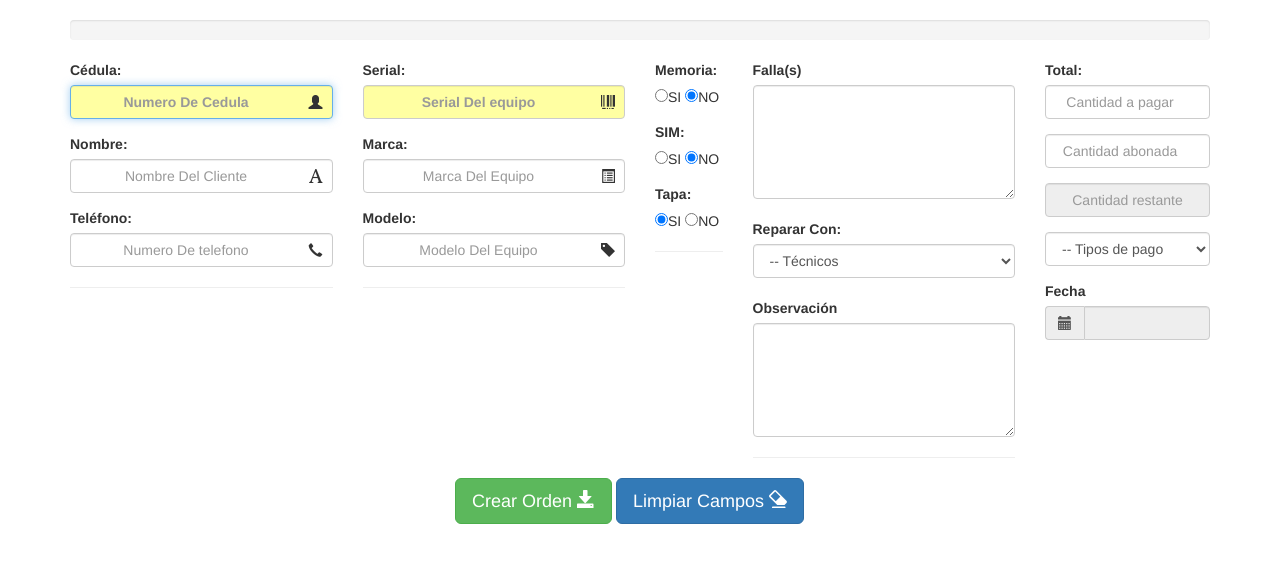
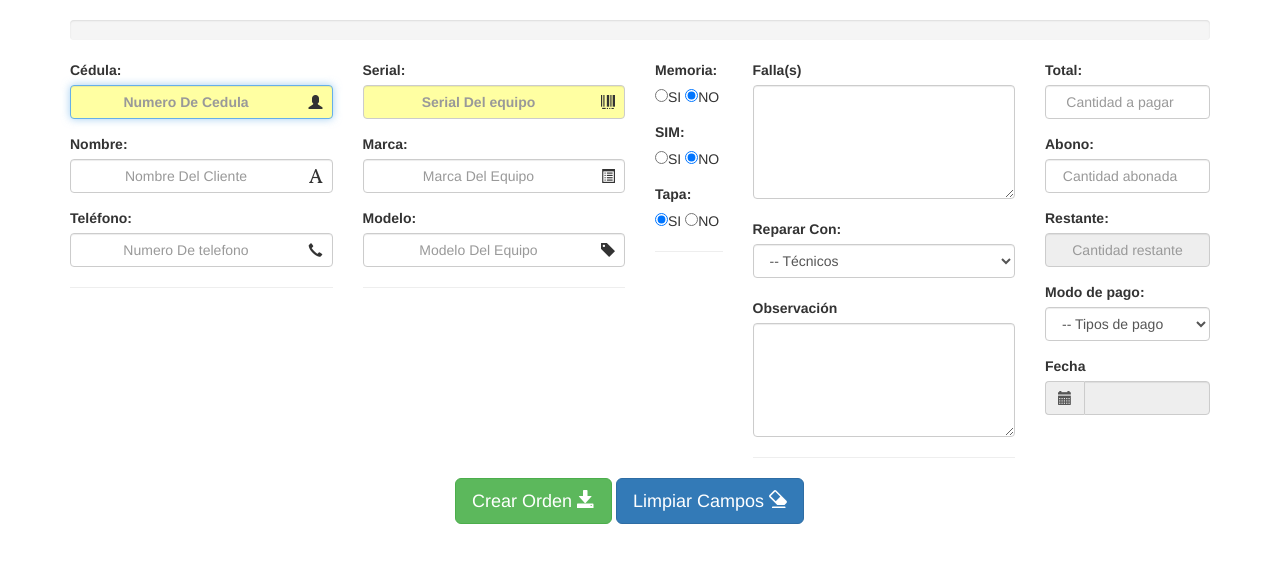
Before and after one commit to cddm-gh/SistemaMatilcell, a PHP site: page /orden.php in a window 1280 px wide. Shown: the top 563 px of the page. Run offline with PHP 8.4, Linux system fonts and the light colour scheme; the visitor is signed in with stand-in values (Sample User, id 1); data that the repository does not hold is empty; some libraries are stand-ins or nearby versions.

Commit message:
Agregadas etiquetas en formulario de crear ordenes para informar sobre los pagos

```diff
--- a/orden.php
+++ b/orden.php
@@ -125,13 +125,16 @@ if(!isset($_SESSION['usuario'])){
 							<input type="number" class="form-control" name="total" id="total" placeholder="Cantidad a pagar" required="true"
 								min="200" step="50">
 						</div>
+						<label>Abono:</label><br>
 						<div class="form-group">
 							<input type="number" class="form-control" name="abono" id="abono" placeholder="Cantidad abonada"
 								min="0">
 						</div>
+						<label>Restante:</label><br>
 						<div class="form-group">
 							<input type="text" class="form-control" name="resta" id="resta" placeholder="Cantidad restante" readonly>
 						</div>
+						<label>Modo de pago:</label><br>
 						<div class="form-group">
 							<select name="pagos" class="form-control" id="pagos">
 								<option value="nada" selected="true" disabled="true">-- Tipos de pago</option>
```
